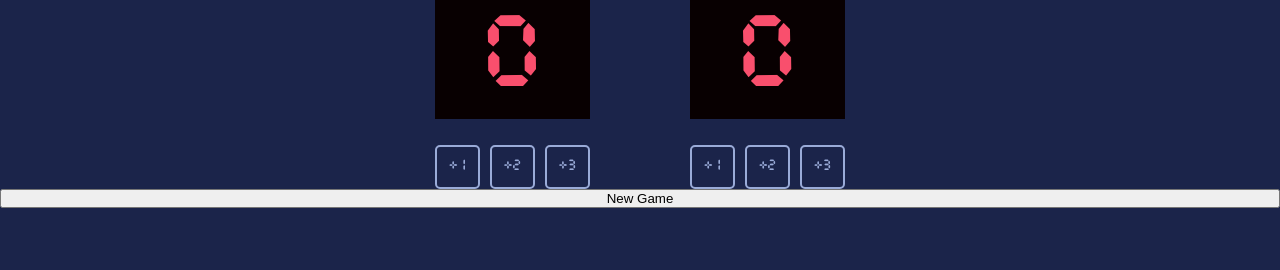
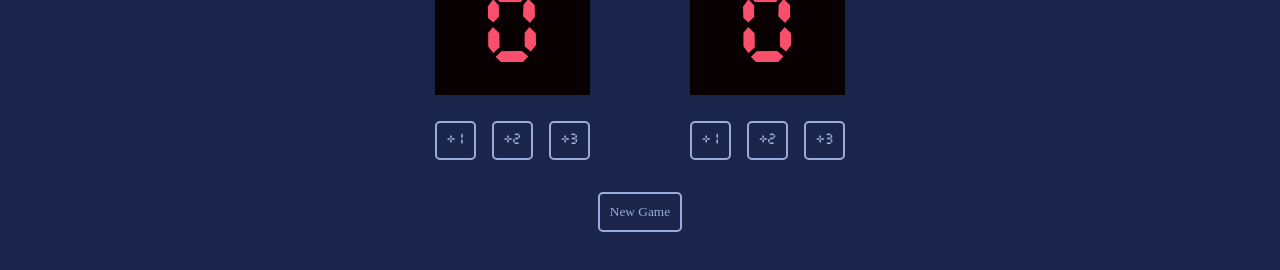
Before and after one commit to bluepersia/basketball-scoreboard, a plain HTML site: page index.html in a window 1280 px wide. Shown: the part 330-600 px from the top of the page. Drawn offline with Linux system fonts and the light colour scheme.

Commit message:
New Game btn

```diff
--- a/index.html
+++ b/index.html
@@ -6,6 +6,7 @@
         <link rel="stylesheet" href="./styles/style.css"/>
         <link rel="stylesheet" href="./styles/blocks/scoreboard.css"/>
         <link rel="stylesheet" href="./styles/blocks/score-col.css"/>
+        <link rel="stylesheet" href="./styles/blocks/btn.css"/>
     </head>
     <body>
         <h1 class="sr-only">Basketball Scoreboard</h1>
@@ -14,23 +15,23 @@
                 <h2 class="score-col__team">Home</h2>
                 <span class="score-col__score" data-score>0</span>
                 <div class="score-col__btns">
-                    <button class="score-col__btn" data-add-one>+1</button>
-                    <button class="score-col__btn" data-add-two>+2</button>
-                    <button class="score-col__btn" data-add-three>+3</button>
+                    <button class="btn" data-add-one>+1</button>
+                    <button class="btn" data-add-two>+2</button>
+                    <button class="btn" data-add-three>+3</button>
                 </div>
             </div>
             <div class="score-col" id="guest">
                 <h2 class="score-col__team">Guest</h2>
                 <span class="score-col__score" data-score>0</span>
                 <div class="score-col__btns">
-                    <button class="score-col__btn" data-add-one>+1</button>
-                    <button class="score-col__btn" data-add-two>+2</button>
-                    <button class="score-col__btn" data-add-three>+3</button>
+                    <button class="btn" data-add-one>+1</button>
+                    <button class="btn" data-add-two>+2</button>
+                    <button class="btn" data-add-three>+3</button>
                 </div>
             </div>
         </section>
 
-        <button class="new-game-btn">New Game</button>
+        <button id="new-game-btn" class="new-game-btn btn">New Game</button>
 
         <script src="./src/index.js" type="module">
         </script>
--- a/src/index.js
+++ b/src/index.js
@@ -2,6 +2,7 @@ import ScoreCol from "./ScoreCol.js";
 
 const scoreColHome = document.getElementById('home');
 const scoreColGuest = document.getElementById ('guest');
+const newGameBtn = document.getElementById('new-game-btn');
 
 const home = new ScoreCol(scoreColHome);
 const guest = new ScoreCol(scoreColGuest);
@@ -22,6 +23,10 @@ function onScoreChanged ()
     {
         guest.el.classList.add('score-col--leading')
     }
+}
 
-
-}
+newGameBtn.addEventListener('click', () =>
+{
+    home.setScore(0)
+    guest.setScore(0)
+})
--- /dev/null
+++ b/styles/blocks/btn.css
@@ -0,0 +1,16 @@
+
+.btn {
+    padding: 0.625rem;
+    background:none;
+    border: solid 2px rgba(154, 171, 216, 1);
+    color: rgba(154, 171, 216, 1);;
+    font-family: inherit;
+    border-radius: 0.3125rem;
+    transition: background-color 300ms, color 300ms;
+    cursor: pointer;
+}
+
+.btn:hover, .btn:focus {
+    background-color: rgba(154, 171, 216, 1);
+    color: rgba(27, 36, 74, 1);
+}
--- a/styles/blocks/score-col.css
+++ b/styles/blocks/score-col.css
@@ -40,20 +40,3 @@
     align-items: center;
     justify-content: space-between;
 }
-
-.score-col__btn {
-    width: 2.81rem;
-    height: 2.81rem;
-    background:none;
-    border: solid 2px rgba(154, 171, 216, 1);
-    color: rgba(154, 171, 216, 1);;
-    font-family: inherit;
-    border-radius: 0.3125rem;
-    transition: background-color 300ms, color 300ms;
-    cursor: pointer;
-}
-
-.score-col__btn:hover, .score-col__btn:focus {
-    background-color: rgba(154, 171, 216, 1);
-    color: rgba(27, 36, 74, 1);
-}
--- a/styles/style.css
+++ b/styles/style.css
@@ -20,3 +20,11 @@ body {
 body > * {
     width: 100%;
 }
+
+
+.new-game-btn
+{
+    margin: 0 auto;
+    margin-top: 2rem;
+    width: fit-content;
+}
```
